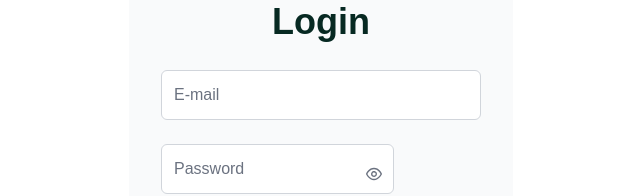
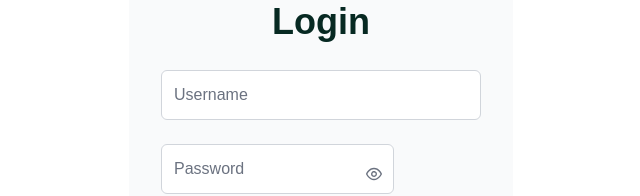
Before and after one commit to sMarekus/green-house-dashboard, a React (Create React App) app: page /login in a window 1280 px wide. Shown: the part 303-499 px from the top of the page, without its empty margins (319-959 px from the left). Built offline with nearby package versions, Linux system fonts and the light colour scheme; a web font is replaced by a local one.

Commit message:
Login: API call + Functionality

```diff
--- a/package.json
+++ b/package.json
@@ -10,6 +10,7 @@
     "@types/node": "^16.18.96",
     "@types/react": "^18.3.1",
     "@types/react-dom": "^18.3.0",
+    "axios": "^1.6.8",
     "primereact": "^10.6.3",
     "react": "^18.3.1",
     "react-dom": "^18.3.1",
--- /dev/null
+++ b/src/api/api.ts
@@ -0,0 +1,12 @@
+import axios from 'axios';
+
+const API_URL = 'http://localhost:7071';
+
+export const login = async (username: string, password: string) => {
+  try {
+    const response = await axios.post(`${API_URL}/auth/login`, { username, password });
+    return response.data;
+  } catch (error) {
+    throw new Error('Login failed');
+  }
+};
--- a/src/pages/Login/Login.tsx
+++ b/src/pages/Login/Login.tsx
@@ -1,4 +1,10 @@
 import React, { useState } from 'react';
+import { useNavigate } from 'react-router-dom';
+
+/* API */
+import { login } from '../../api/api';
+
+/* Logo */
 import Logo from '../../assets/logo/logo.svg';
 
 /* PrimeReact Components */
@@ -6,18 +12,21 @@ import { InputText } from 'primereact/inputtext';
 import { Password } from 'primereact/password';
 import { Button } from 'primereact/button';
 
-interface LoginProps {
+const Login: React.FC = () => {
+    const [username, setUsername] = useState<string>('');
+    const [password, setPassword] = useState<string>('');
+    const navigate = useNavigate();
 
-}
+    const handleLogin = async (event: React.FormEvent<HTMLFormElement>) => {
+        event.preventDefault();
 
-const Login: React.FC<LoginProps> = () => {
-    const [email, setEmail] = useState<string>('');
-    const [password, setPassword] = useState<string>('');
-
-    const handleLogin = (event: React.FormEvent<HTMLFormElement>) => {
-        event.preventDefault();
-        // Placeholder for login logic, e.g., API calls
-        console.log('Logging in with:', email, password);
+        try {
+            const token = await login(username, password);
+            localStorage.setItem('token', token);
+            navigate('/');
+        } catch (error) {
+            alert('Login failed, please check your credentials');
+        }
     };
 
     return (
@@ -30,12 +39,11 @@ const Login: React.FC<LoginProps> = () => {
                     </div>
                     <InputText
                         className="w-full focus:shadow-none font-pt_sans"
-                        type="email"
-                        id="email"
-                        name="email"
-                        placeholder="E-mail"
-                        value={email}
-                        onChange={e => setEmail(e.target.value)}
+                        id="username"
+                        name="username"
+                        placeholder="Username"
+                        value={username}
+                        onChange={e => setUsername(e.target.value)}
                     />
                     <Password
                         className="w-full"
```
Also changed, not shown: 1 other file (tests, documents, lock files or other folders).
